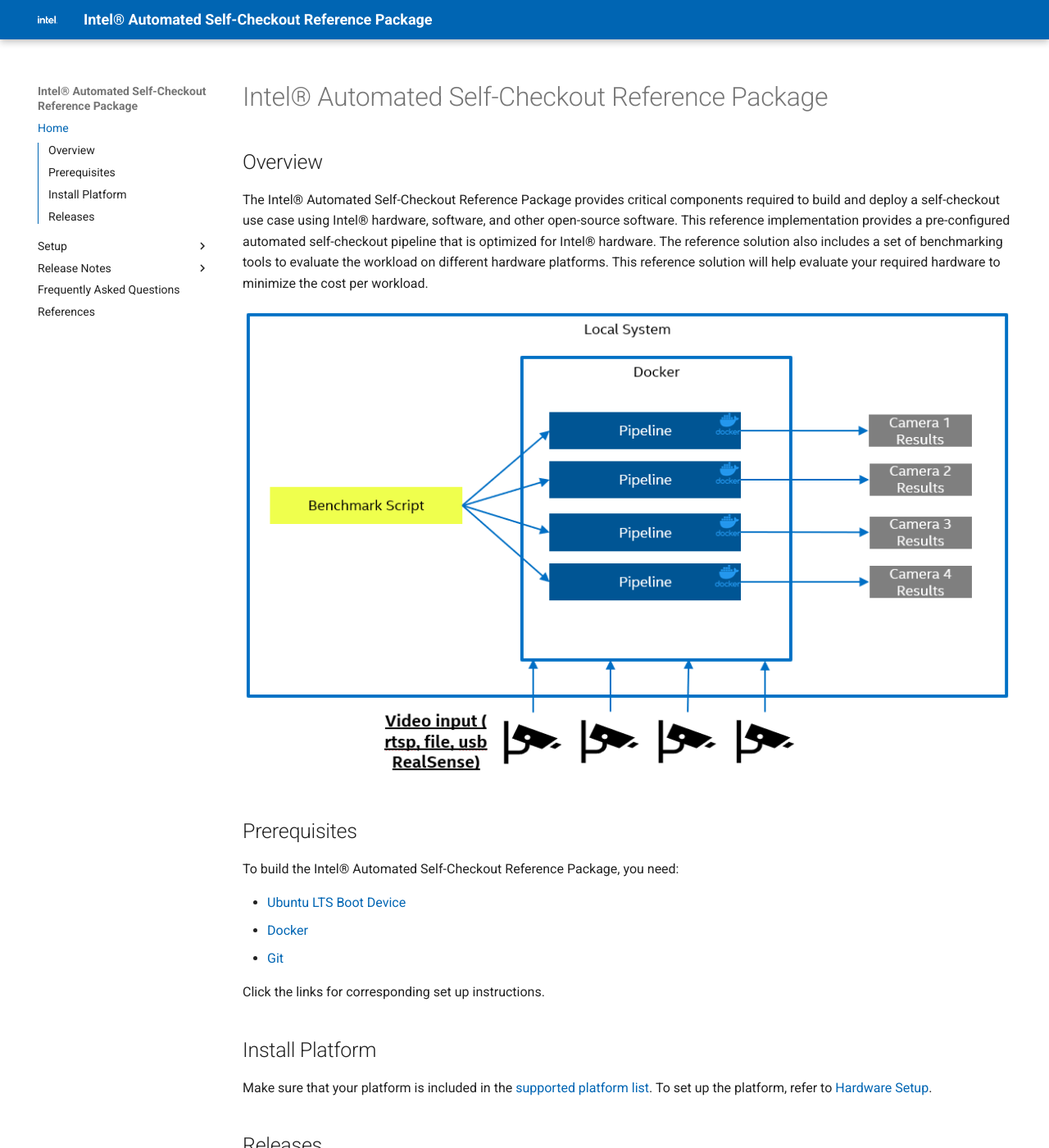
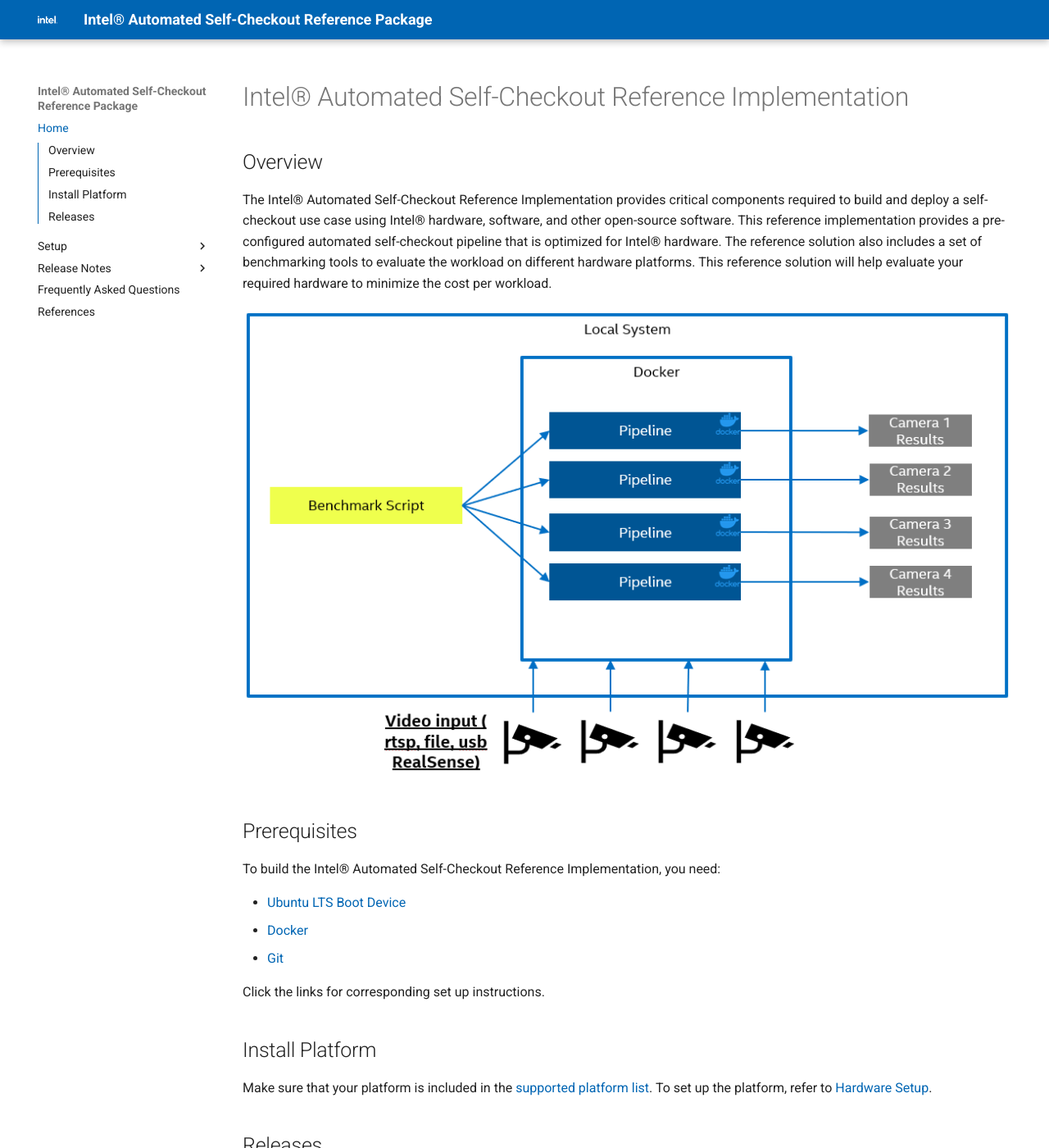
Before and after one commit to intel-retail/automated-self-checkout, an MkDocs documentation site: the page built from docs_src/index.md, in a window 1280 px wide and 1400 px high. Shown: the whole window at 82% size. Built offline with MkDocs 1.6.1 and Material for MkDocs 9.7.7, drawn with Linux system fonts in a browser that asks for light colours; comment, search, counter and statistics services are not loaded.

Commit message:
Docs: revert the package name back to implementation

```diff
--- a/docs_src/index.md
+++ b/docs_src/index.md
@@ -1,14 +1,14 @@
-# Intel® Automated Self-Checkout Reference Package
+# Intel® Automated Self-Checkout Reference Implementation
 
 ## Overview
 
-The Intel® Automated Self-Checkout Reference Package provides critical components required to build and deploy a self-checkout use case using Intel® hardware, software, and other open-source software. This reference implementation provides a pre-configured automated self-checkout pipeline that is optimized for Intel® hardware.  The reference solution also includes a set of benchmarking tools to evaluate the workload on different hardware platforms. This reference solution will help evaluate your required hardware to minimize the cost per workload.
+The Intel® Automated Self-Checkout Reference Implementation provides critical components required to build and deploy a self-checkout use case using Intel® hardware, software, and other open-source software. This reference implementation provides a pre-configured automated self-checkout pipeline that is optimized for Intel® hardware.  The reference solution also includes a set of benchmarking tools to evaluate the workload on different hardware platforms. This reference solution will help evaluate your required hardware to minimize the cost per workload.
 
 [![Automated Self Checkout Diagram](./images/automated-checkout-1.0.png)](./images/automated-checkout-1.0.png)
 
 ## Prerequisites
 
-To build the Intel® Automated Self-Checkout Reference Package, you need:
+To build the Intel® Automated Self-Checkout Reference Implementation, you need:
 
 - [Ubuntu LTS Boot Device](https://ubuntu.com/tutorials/install-ubuntu-desktop#3-create-a-bootable-usb-stick)
 - [Docker](https://docs.docker.com/engine/install/ubuntu/)
```
Also changed, not shown: README.md (+1 -1 lines), docs_src/release-notes/v1-0-1.md (+1 -1 lines).
